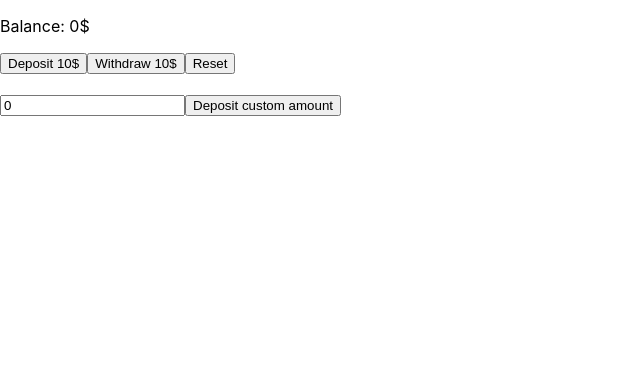
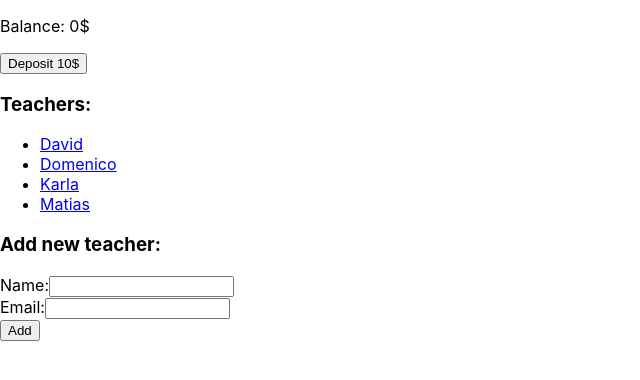
Before and after one commit to RenataCehajic/redux-recap, a React (Create React App) app: page / in a window 1280 px wide. Shown: the top 380 px of the page, without its empty margins (0-640 px from the left). Built offline with nearby package versions, Linux system fonts and the light colour scheme.

Commit message:
Add teacher slice

```diff
--- a/src/App.js
+++ b/src/App.js
@@ -1,61 +1,40 @@
 import { useDispatch, useSelector } from "react-redux";
-import { deposit, withdraw, reset } from "./store/account/actions";
+import AddTeacherForm from "./components/AddTeacherForm";
+import { deposit } from "./store/account/actions";
 import { selectAccountValue } from "./store/account/selectors";
-import { useState } from "react";
+import { selectAllTeachers } from "./store/teacher/selectors";
 
 function App() {
   const dispatch = useDispatch();
 
   const balance = useSelector(selectAccountValue);
-  const [customAmount, setCustomAmount] = useState(0);
+  console.log("Render in app.js", balance);
 
-  // const [balance, setBalance] = useState(0);
+  const teachers = useSelector(selectAllTeachers);
 
   return (
     <div className="App">
       <p>Balance: {balance}$</p>
       <button
         onClick={() => {
-          // setBalance(balance + 10);
-          dispatch(deposit(10));
+          // dispatch(deposit(10));
+
+          const action = deposit(10);
+          console.log("action in App.js", action);
+          dispatch(action);
         }}
       >
         Deposit 10$
       </button>
-      <button
-        onClick={() => {
-          // setBalance(balance + 10);
-          dispatch(withdraw(10));
-        }}
-      >
-        Withdraw 10$
-      </button>
-      <button
-        onClick={() => {
-          // setBalance(balance + 10);
-          dispatch(reset());
-        }}
-      >
-        Reset
-      </button>
-      <br />
-      <br />
-      <input
-        type="number"
-        value={customAmount}
-        onChange={(e) => {
-          setCustomAmount(parseInt(e.target.value));
-        }}
-      />
-      <button
-        onClick={() => {
-          // setBalance(balance + 10);
-          dispatch(deposit(customAmount));
-          setCustomAmount(0);
-        }}
-      >
-        Deposit custom amount
-      </button>
+      <h3>Teachers:</h3>
+      <ul>
+        {teachers.map((teacher) => (
+          <li key={teacher.email}>
+            <a href={`mailto:${teacher.email}`}>{teacher.name}</a>
+          </li>
+        ))}
+      </ul>
+      <AddTeacherForm />
     </div>
   );
 }
--- /dev/null
+++ b/src/components/AddTeacherForm.js
@@ -0,0 +1,58 @@
+import { useState } from "react";
+import { useDispatch } from "react-redux";
+
+import { addNewTeacher } from "../store/teacher/actions";
+
+export default function AddTeacherForm() {
+  const [name, setName] = useState("");
+  const [email, setEmail] = useState("");
+
+  const dispatch = useDispatch();
+
+  // dispatch()
+
+  // axios.get()
+
+  const onSubmitCallback = (e) => {
+    e.preventDefault();
+    // dispatch action
+    const action = addNewTeacher({ name, email });
+    console.log(action);
+    dispatch(action);
+    // dispatch(addNewTeacher({ name, email }));
+
+    setName("");
+    setEmail("");
+  };
+
+  return (
+    <>
+      <h3>Add new teacher:</h3>
+      <form onSubmit={onSubmitCallback}>
+        <label>
+          Name:
+          <input
+            type="text"
+            value={name}
+            onChange={(e) => {
+              setName(e.target.value);
+            }}
+          />
+        </label>
+        <br />
+        <label>
+          Email:
+          <input
+            type="email"
+            value={email}
+            onChange={(e) => {
+              setEmail(e.target.value);
+            }}
+          />
+        </label>
+        <br />
+        <button type="submit">Add</button>
+      </form>
+    </>
+  );
+}
--- a/src/store/account/reducer.js
+++ b/src/store/account/reducer.js
@@ -1,4 +1,4 @@
-// src/store/balance/reducer.js
+// src/store/account/reducer.js
 const initialState = {
   amount: 0,
 };
--- a/src/store/index.js
+++ b/src/store/index.js
@@ -1,6 +1,7 @@
 // src/store/index.js
 import { combineReducers, createStore } from "redux";
 import accountReducer from "./account/reducer";
+import teacherReducer from "./teacher/reducer";
 
 const enhancer = window.__REDUX_DEVTOOLS_EXTENSION__
   ? window.__REDUX_DEVTOOLS_EXTENSION__()
@@ -9,6 +10,7 @@ const enhancer = window.__REDUX_DEVTOOLS_EXTENSION__
 const store = createStore(
   combineReducers({
     account: accountReducer,
+    teacher: teacherReducer,
   }),
   enhancer
 );
--- /dev/null
+++ b/src/store/teacher/actions.js
@@ -0,0 +1,17 @@
+// export const addNewTeacher = () => ({});
+
+export const addNewTeacher = ({ name, email }) => {
+  return {
+    type: "teacher/addNewTeacher",
+    payload: {
+      name,
+      email,
+    },
+  };
+};
+
+// addNewTeacher({name: "Jeroen", email: "jeroen@email.com"})
+
+// returns -->
+
+// {type: "teacher/addNewTeacher", payload:{name: "Jeroen", email: "jeroen@email.com"}}
--- /dev/null
+++ b/src/store/teacher/reducer.js
@@ -0,0 +1,39 @@
+// src/store/teacher/reducer.js
+const initialState = {
+  allTeachers: [
+    {
+      name: "David",
+      lastName: "Stephenson",
+      email: "david@codaisseur.com",
+    },
+    {
+      name: "Domenico",
+      lastName: "Gemoli",
+      email: "domenico@codaisseur.com",
+    },
+    {
+      name: "Karla",
+      lastName: "Evelize",
+      email: "karla@codaisseur.com",
+    },
+    {
+      name: "Matias",
+      lastName: "Garcia",
+      email: "matias@codaisseur.com",
+    },
+  ],
+};
+
+export default function reducer(state = initialState, action) {
+  switch (action.type) {
+    case "teacher/addNewTeacher": {
+      return {
+        ...state,
+        allTeachers: [...state.allTeachers, action.payload],
+      };
+    }
+    default: {
+      return state;
+    }
+  }
+}
--- /dev/null
+++ b/src/store/teacher/selectors.js
@@ -0,0 +1 @@
+export const selectAllTeachers = (reduxState) => reduxState.teacher.allTeachers;
```
